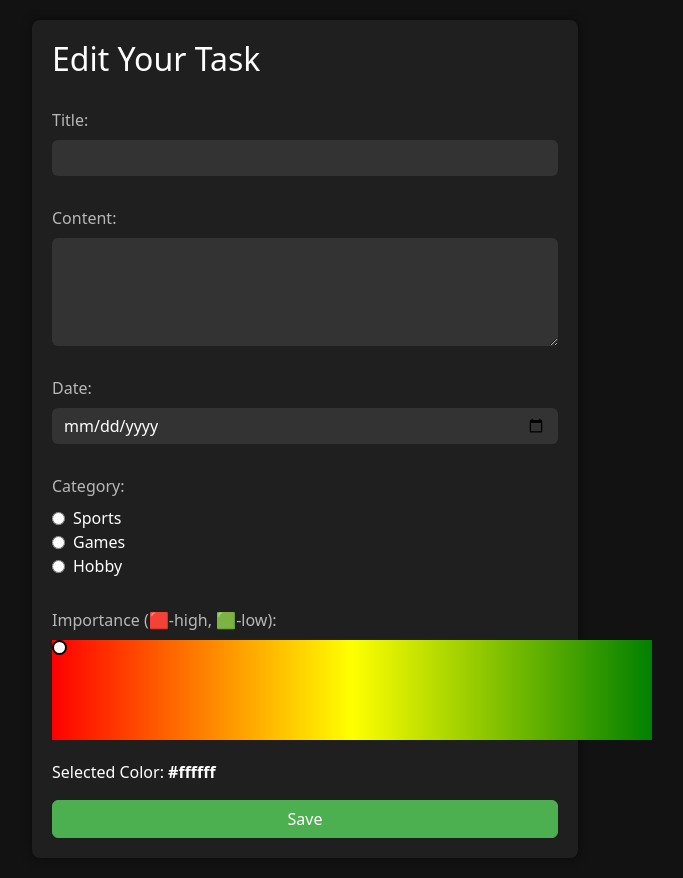
After one commit to Nazarbizarre/ZN-Organiser, a Flask app: template frontend/templates/edit.html in a window 1280 px wide. The commit adds this page. Shown: the whole page, without its empty margins (335-1018 px from the left). Run offline with Flask 3, Linux system fonts and the light colour scheme; the template is opened without the code that fills it, so the values that code supplies are empty.

Commit message:
add edit frontend and some backend

```diff
--- a/backend/schemas/__init__.py
+++ b/backend/schemas/__init__.py
@@ -1 +1 @@
-from .task import TaskData
+from .task import TaskData, UserTasks, TaskEdit
--- a/frontend/routes/__init__.py
+++ b/frontend/routes/__init__.py
@@ -3,4 +3,5 @@ from . import (default,
                task,
                info,
                search,
-               board)
+               board,
+               edit)
--- a/frontend/routes/info.py
+++ b/frontend/routes/info.py
@@ -6,7 +6,7 @@ from flask import render_template
 
 from flask_login import login_required
 
-from requests import get, post
+from requests import get
 
 
 
--- /dev/null
+++ b/frontend/templates/edit.html
@@ -0,0 +1,199 @@
+<!DOCTYPE html>
+<html lang="en">
+<head>
+    <meta charset="UTF-8">
+    <meta name="viewport" content="width=device-width, initial-scale=1.0">
+    <title>Edit Task</title>
+    <link href="https://cdn.jsdelivr.net/npm/bootstrap@5.3.3/dist/css/bootstrap.min.css" rel="stylesheet" integrity="sha384-QWTKZyjpPEjISv5WaRU9OFeRpok6YctnYmDr5pNlyT2bRjXh0JMhjY6hW+ALEwIH" crossorigin="anonymous">
+    <style>
+        body {
+            background-color: #121212;
+            color: #ffffff;
+            padding: 20px;
+        }
+        a {
+            color: red;
+        }
+        .form-container {
+            background-color: #1f1f1f;
+            padding: 20px;
+            border-radius: 8px;
+            box-shadow: 0 0 10px rgba(0, 0, 0, 0.5);
+        }
+        .form-container h2 {
+            margin-bottom: 20px;
+        }
+        .form-label {
+            color: #b8b8b8;
+        }
+        .form-control {
+            background-color: #333333;
+            border: none;
+            color: #ffffff;
+        }
+        .form-control::placeholder {
+            color: #b8b8b8;
+        }
+        .form-control:focus {
+            background-color: #444444;
+            color: #ffffff;
+        }
+        .btn-primary {
+            background-color: #4caf50;
+            border-color: #4caf50;
+        }
+        .btn-primary:hover {
+            background-color: #45a049;
+            border-color: #45a049;
+        }
+        .radio-group label {
+            display: flex;
+            align-items: center;
+            gap: 0.5rem;
+        }
+        .gradient-container {
+            width: 600px;
+            height: 100px;
+            position: relative;
+            background: linear-gradient(to right, red, yellow, green);
+            margin-bottom: 20px;
+        }
+        .dragger {
+            width: 15px;
+            height: 15px;
+            border-radius: 50%;
+            position: absolute;
+            background-color: #ffffff;
+            border: 2px solid #000;
+            cursor: pointer;
+        }
+        #colorValue {
+            font-weight: bold;
+        }
+        .mb-3 {
+            margin-top: 30px;
+        }
+    </style>
+</head>
+<body>
+    <div class="container">
+        <div class="row justify-content-center">
+            <div class="col-md-6">
+                <div class="form-container">
+                    <h2>Edit Your Task</h2>
+                    <form action="{{ url_for('update_task', task_id=task_id) }}" method="POST">
+                        <div class="mb-3">
+                            <label for="title" class="form-label">Title:</label>
+                            <input type="text" id="title" name="title" class="form-control" value="{{ task.title }}" required>
+                        </div>
+                        <div class="mb-3">
+                            <label for="content" class="form-label">Content:</label>
+                            <textarea id="content" name="content" rows="4" class="form-control" required>{{ task.content }}</textarea>
+                        </div>
+                        <div class="mb-3">
+                            <label for="deadline" class="form-label">Date:</label>
+                            <input type="date" id="deadline" name="deadline" class="form-control" value="{{ task.deadline }}" required>
+                        </div>
+                        <div class="mb-3">
+                            <label for="choice" class="form-label">Category:</label>
+                            <div class="radio-group">
+                                <label>
+                                    <input type="radio" name="choice" value="Sports" {% if task.choice == 'Sports' %}checked{% endif %}>
+                                    Sports
+                                </label>
+                                <label>
+                                    <input type="radio" name="choice" value="Games" {% if task.choice == 'Games' %}checked{% endif %}>
+                                    Games
+                                </label>
+                                <label>
+                                    <input type="radio" name="choice" value="Hobby" {% if task.choice == 'Hobby' %}checked{% endif %}>
+                                    Hobby
+                                </label>
+                            </div>
+                        </div>
+                        <div class="mb-3">
+                            <label for="importance" class="form-label">Importance (🟥-high, 🟩-low):</label>
+                            <div class="gradient-container">
+                                <div class="dragger"></div>
+                            </div>
+                            <p>Selected Color: <span id="colorValue">#ffffff</span></p>
+                            <input type="hidden" name="importance" id="selectedColor" value="{{ task.importance }}" required>
+                        </div>
+                        <button type="submit" class="btn btn-primary w-100">Save</button>
+                    </form>
+                </div>
+            </div>
+        </div>
+    </div>
+
+    <script src="https://cdn.jsdelivr.net/npm/bootstrap@5.3.3/dist/js/bootstrap.bundle.min.js" integrity="sha384-YvpcrYf0tY3lHB60NNkmXc5s9fDVZLESaAA55NDzOxhy9GkcIdslK1eN7N6jIeHz" crossorigin="anonymous"></script>
+    <script>
+        const gradientContainer = document.querySelector('.gradient-container');
+        const dragger = document.querySelector('.dragger');
+        const colorValue = document.getElementById('colorValue');
+        const selectedColorInput = document.getElementById('selectedColor');
+
+        function rgbToHex(r, g, b) {
+            return (
+                "#" +
+                [r, g, b]
+                    .map(x => {
+                        const hex = x.toString(16);
+                        return hex.length === 1 ? "0" + hex : hex;
+                    })
+                    .join("")
+            );
+        }
+
+        function getColorAtPoint(x, y) {
+            const canvas = document.createElement('canvas');
+            canvas.width = gradientContainer.clientWidth;
+            canvas.height = gradientContainer.clientHeight;
+            const ctx = canvas.getContext('2d');
+
+            const gradient1 = ctx.createLinearGradient(0, 0, canvas.width, 0);
+            gradient1.addColorStop(0, 'red');
+            gradient1.addColorStop(0.5, 'yellow');
+            gradient1.addColorStop(1, 'green');
+            ctx.fillStyle = gradient1;
+            ctx.fillRect(0, 0, canvas.width, canvas.height);
+
+            const imageData = ctx.getImageData(x, y, 1, 1).data;
+            return rgbToHex(imageData[0], imageData[1], imageData[2]);
+        }
+
+        function updateDraggerPosition(event) {
+            const rect = gradientContainer.getBoundingClientRect();
+            let x = event.clientX - rect.left;
+            let y = event.clientY - rect.top;
+
+            x = Math.max(0, Math.min(x, gradientContainer.clientWidth));
+            y = Math.max(0, Math.min(y, gradientContainer.clientHeight));
+
+            dragger.style.left = `${x}px`;
+            dragger.style.top = `${y}px`;
+
+            const color = getColorAtPoint(x, y);
+            colorValue.textContent = color;
+            dragger.style.backgroundColor = color;
+            selectedColorInput.value = color;
+        }
+
+        gradientContainer.addEventListener('mousedown', (event) => {
+            updateDraggerPosition(event);
+
+            function onMouseMove(event) {
+                updateDraggerPosition(event);
+            }
+
+            function onMouseUp() {
+                document.removeEventListener('mousemove', onMouseMove);
+                document.removeEventListener('mouseup', onMouseUp);
+            }
+
+            document.addEventListener('mousemove', onMouseMove);
+            document.addEventListener('mouseup', onMouseUp);
+        });
+    </script>
+</body>
+</html>
--- a/frontend/templates/info.html
+++ b/frontend/templates/info.html
@@ -74,6 +74,8 @@
             <h2>Theme - {{ task.theme }}</h2>
             <h2>Published at - {{ task.published }}</h2>
             <a class="btn" href="/">Home</a>
+            <a class="btn" href="/edit_task/{{ product_id }}">Edit</a>
+
         </div>
     </div>
 {% endblock %}
```
Also changed, not shown: backend/routes/task.py (+7 -0 lines), backend/schemas/task.py (+11 -0 lines), frontend/routes/edit.py (added, +34 -0 lines), users.db.
